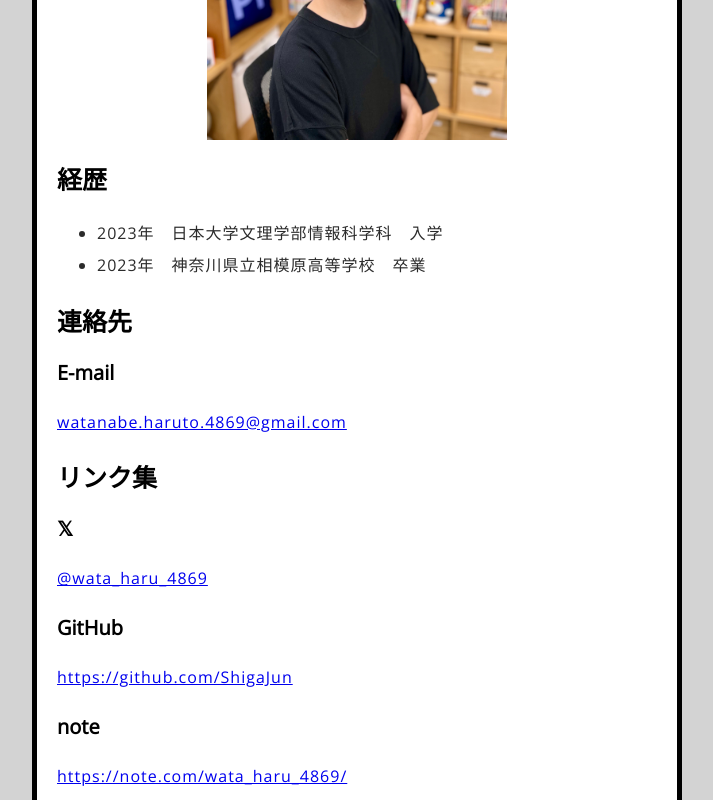
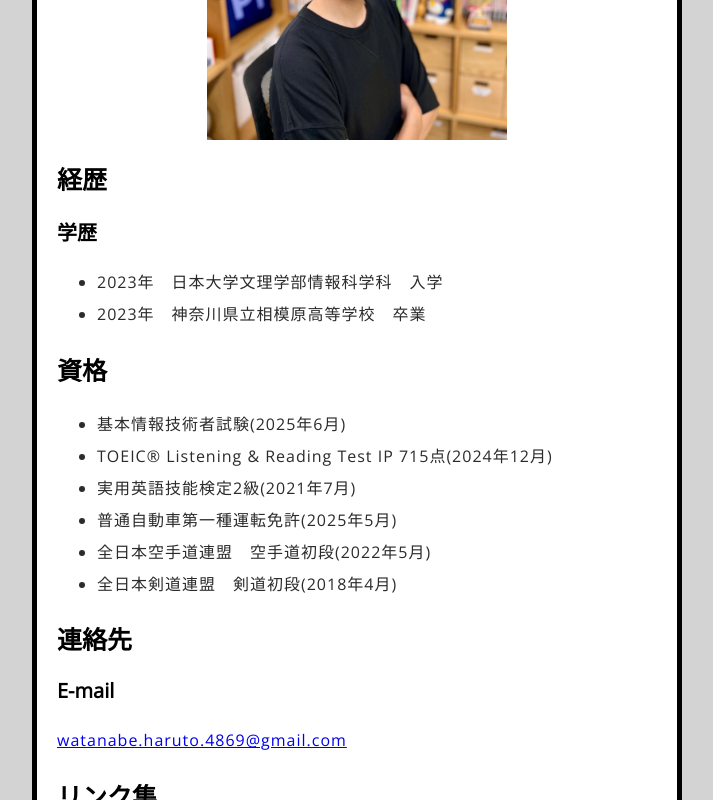
Before and after one commit to ShigaJun/my-site, a React (Vite) app: page / in a window 1280 px wide. Shown: the part 583-1383 px from the top of the page, without its empty margins (283-996 px from the left). Built offline with nearby package versions, Linux system fonts and the light colour scheme.

Commit message:
資格を追加，経歴欄に「学歴」を追加

```diff
--- a/src/components/Home.jsx
+++ b/src/components/Home.jsx
@@ -16,9 +16,20 @@ export default function Home() {
             <img src="images/my-icon.jpg" alt="渡邊陽翔のプロフィール写真" />
 
             <h2>経歴</h2>
+            <h3>学歴</h3>
             <ul>
                 <li>2023年　日本大学文理学部情報科学科　入学</li>
                 <li>2023年　神奈川県立相模原高等学校　卒業</li>
+            </ul>
+
+            <h2>資格</h2>
+            <ul>
+                <li>基本情報技術者試験(2025年6月)</li>
+                <li>TOEIC® Listening & Reading Test IP 715点(2024年12月)</li>
+                <li>実用英語技能検定2級(2021年7月)</li>
+                <li>普通自動車第一種運転免許(2025年5月)</li>
+                <li>全日本空手道連盟　空手道初段(2022年5月)</li>
+                <li>全日本剣道連盟　剣道初段(2018年4月)</li>
             </ul>
 
             <h2>連絡先</h2>
```
